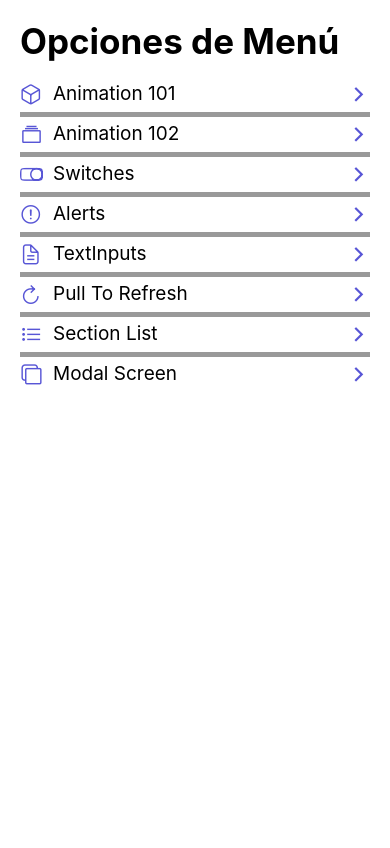
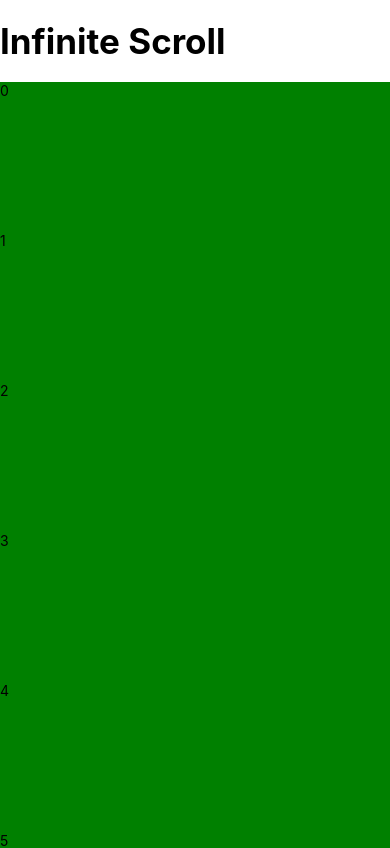
Before and after one commit to Dante1704/react-native-apps, a React Native app in the folder 06-RNComponents/: screen /InfiniteScrollScreen in a window 390 px wide. Shown: the top 848 px of the page. Built offline with nearby package versions, Linux system fonts and the light colour scheme.

Commit message:
creado src/screens/InfiniteScrollScreen.tsx - en este screen cree un infinite scroll a partir del componente Nativo FlatList y sus props onEndReachedThreshold y onEndReached

```diff
--- a/06-RNComponents/src/data/menuItems.tsx
+++ b/06-RNComponents/src/data/menuItems.tsx
@@ -41,4 +41,9 @@
         icon: 'copy-outline',
         component: 'ModalScreen',
     },
+    {
+        name: 'Infinite Scroll Screen',
+        icon: 'download-outline',
+        component: 'InfiniteScrollScreen',
+    },
 ];
--- a/06-RNComponents/src/navigation/Navigation.tsx
+++ b/06-RNComponents/src/navigation/Navigation.tsx
@@ -9,6 +9,7 @@
 import { PullToRefreshScreen } from '../screens/PullToRefreshScreen';
 import { CustomSectionListScreen } from '../screens/CustomSectionListScreen';
 import { ModalScreen } from '../screens/ModalScreen';
+import { InfiniteScrollScreen } from '../screens/InfiniteScrollScreen';
 
 
 //tipado de las rutas segun recomendacion de react docs
@@ -23,6 +24,7 @@
     PullToRefreshScreen: undefined,
     CustomSectionListScreen: undefined,
     ModalScreen: undefined,
+    InfiniteScrollScreen: undefined,
 }
 
 const Stack = createStackNavigator<RootStackParams>();
@@ -47,6 +49,7 @@
             <Stack.Screen name="PullToRefreshScreen" component={PullToRefreshScreen} />
             <Stack.Screen name="CustomSectionListScreen" component={CustomSectionListScreen} />
             <Stack.Screen name="ModalScreen" component={ModalScreen} />
+            <Stack.Screen name="InfiniteScrollScreen" component={InfiniteScrollScreen} />
         </Stack.Navigator>
     );
 };
--- /dev/null
+++ b/06-RNComponents/src/screens/InfiniteScrollScreen.tsx
@@ -0,0 +1,45 @@
+import React, { useState } from 'react';
+import { HeaderTitle } from '../components/HeaderTitle';
+import { StyleSheet, Text, View } from 'react-native';
+import { FlatList } from 'react-native-gesture-handler';
+
+export const InfiniteScrollScreen = () => {
+
+    const [numbers, setNumbers] = useState([0, 1, 2, 3, 4, 5]);
+
+
+    //esta funcion agrega mas numeros cuando llega al final del scroll
+    const loadMore = () => {
+        const newArray: number[] = [];
+        for (let i = 0; i < 5; i++) {
+            newArray[i] = numbers.length + i;
+        }
+        setNumbers([...numbers, ...newArray]);
+    };
+
+
+    return (
+        <View>
+            <FlatList
+                ListHeaderComponent={<HeaderTitle title="Infinite Scroll" />}
+                data={numbers}
+                keyExtractor={(item) => item.toString()}
+                renderItem={({ item }) => (
+                    <Text style={styles.textItem}>{item}</Text>
+                )}
+                //esto indica que cuando falta la mitad para llegar al final, se dispara la funcion de onEndReached
+                onEndReachedThreshold={0.5}
+                //la funcion que se va a disparar cuando llegue al final del scroll segun el valor de onEndReachedThreshold
+                onEndReached={loadMore}
+
+            />
+        </View>
+    );
+};
+
+const styles = StyleSheet.create({
+    textItem: {
+        backgroundColor: 'green',
+        height: 150,
+    },
+});
```
